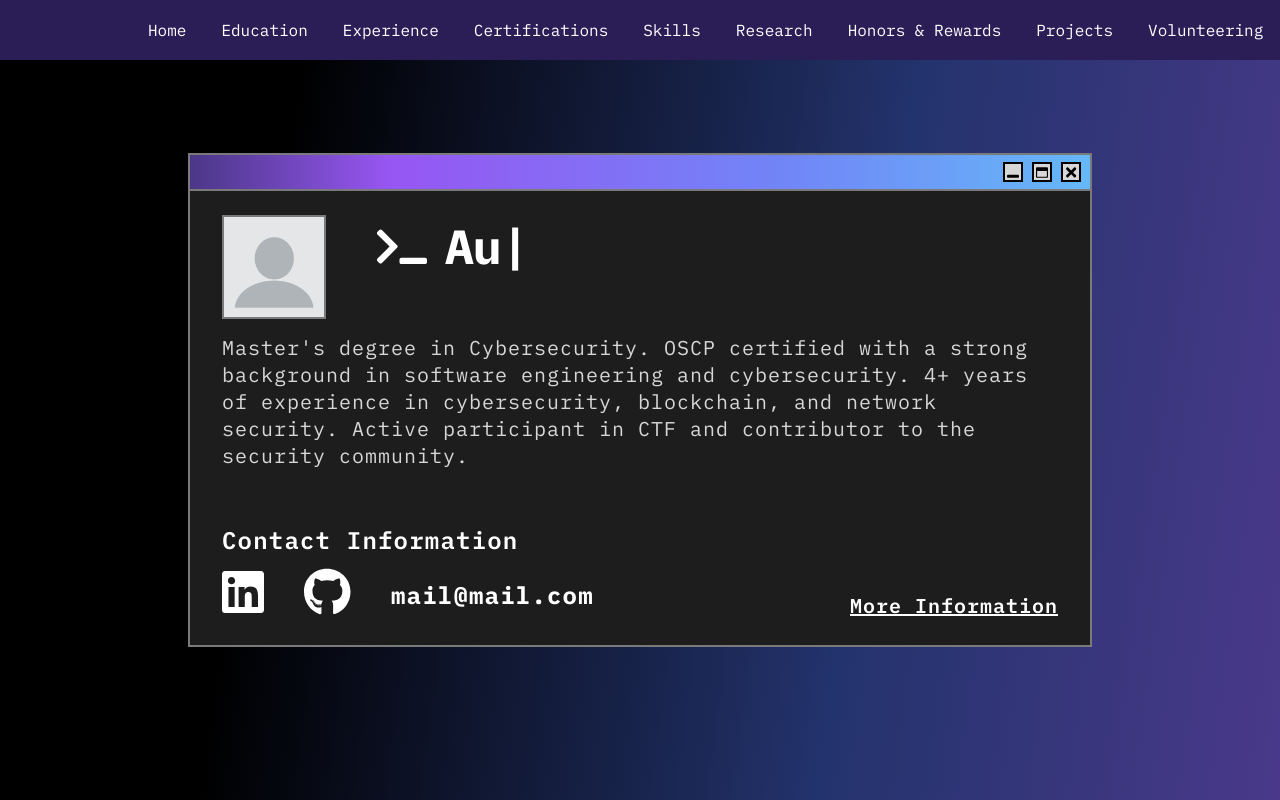
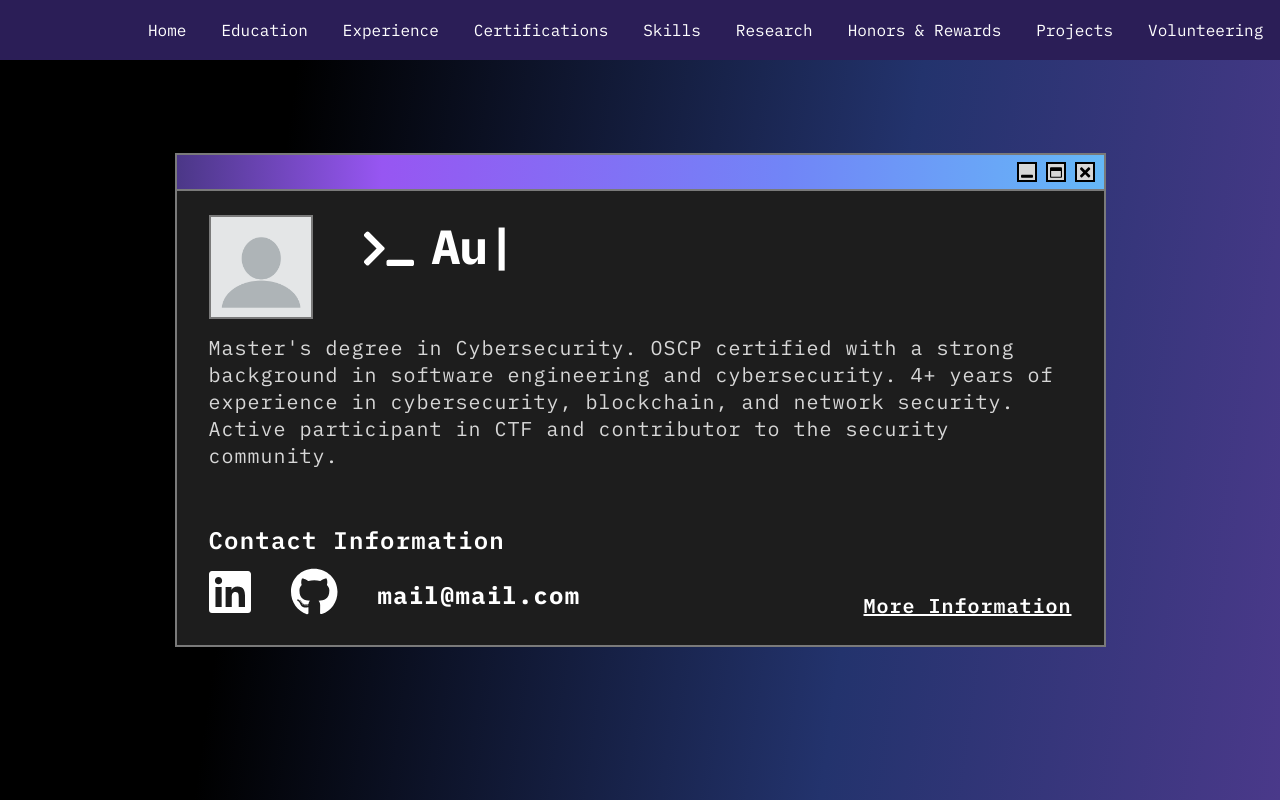
Before and after one commit to imkamie/alexandr-portfolio, a React (Vite) app: page / in a window 1280 px wide. Built offline with nearby package versions, Linux system fonts and the light colour scheme.

Commit message:
fixed styles for animation

```diff
--- a/src/components/DialogWindow.css
+++ b/src/components/DialogWindow.css
@@ -1,5 +1,5 @@
 .dialog-window {
-    max-width: 900px;
+    max-width: 927px;
     max-height: 490px;
     display: flex;
     flex-direction: column;
@@ -37,8 +37,12 @@
 
 .dialog-window__name {
     display: flex;
-    align-items: center;
+    align-items: start;
     gap: 18px;
+}
+
+.dialog-window__icon {
+    margin-top: 8px;
 }
 
 h1 {
--- a/src/components/DialogWindow.tsx
+++ b/src/components/DialogWindow.tsx
@@ -31,7 +31,9 @@ function DialogWindow() {
                 <div className='dialog-window__info'>
                     <img src={photo} alt="photo" />
                     <div className='dialog-window__name'>
-                        <TerminalIcon size={51} fill={theme === 'light' ? "#000000" : "#FFFFFF"} />
+                        <div className='dialog-window__icon'>
+                            <TerminalIcon size={51} fill={theme === 'light' ? "#000000" : "#FFFFFF"} />
+                        </div>
                         <h1 onClick={resume} className={classNames('end-cursor', { ['blinking']: phase === TypePhase.Pausing })} aria-label={selectedQualification}>{typedQualification}</h1>
                     </div>
                 </div>
```
